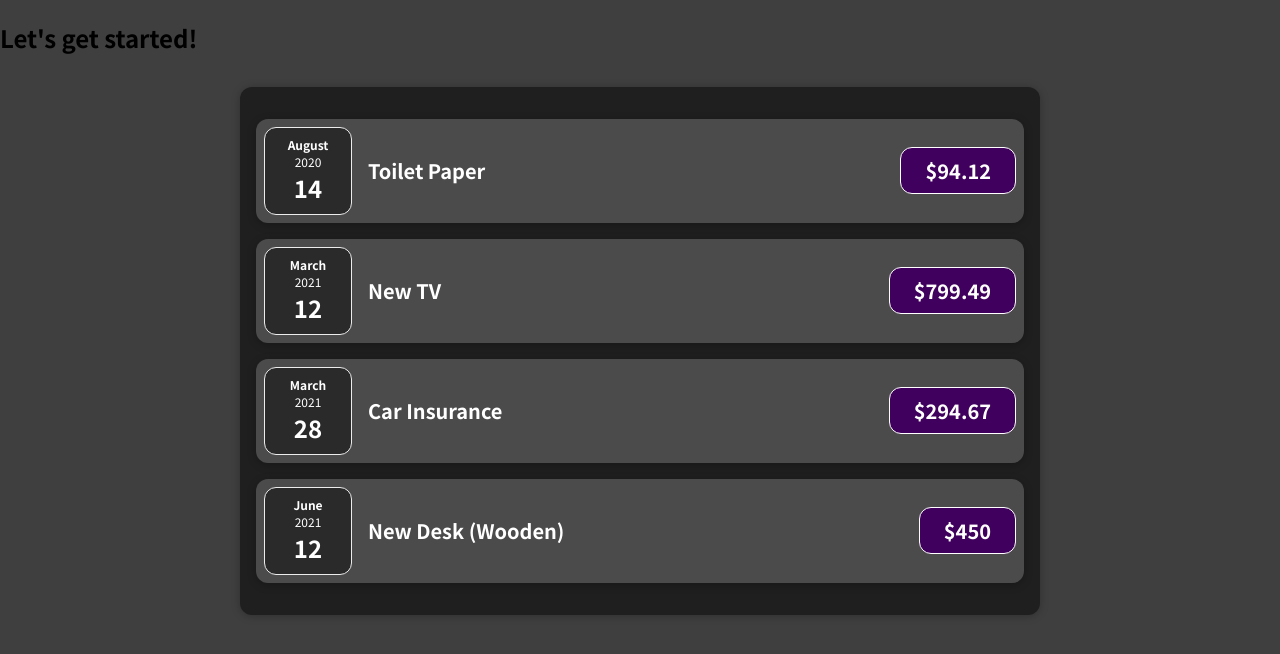
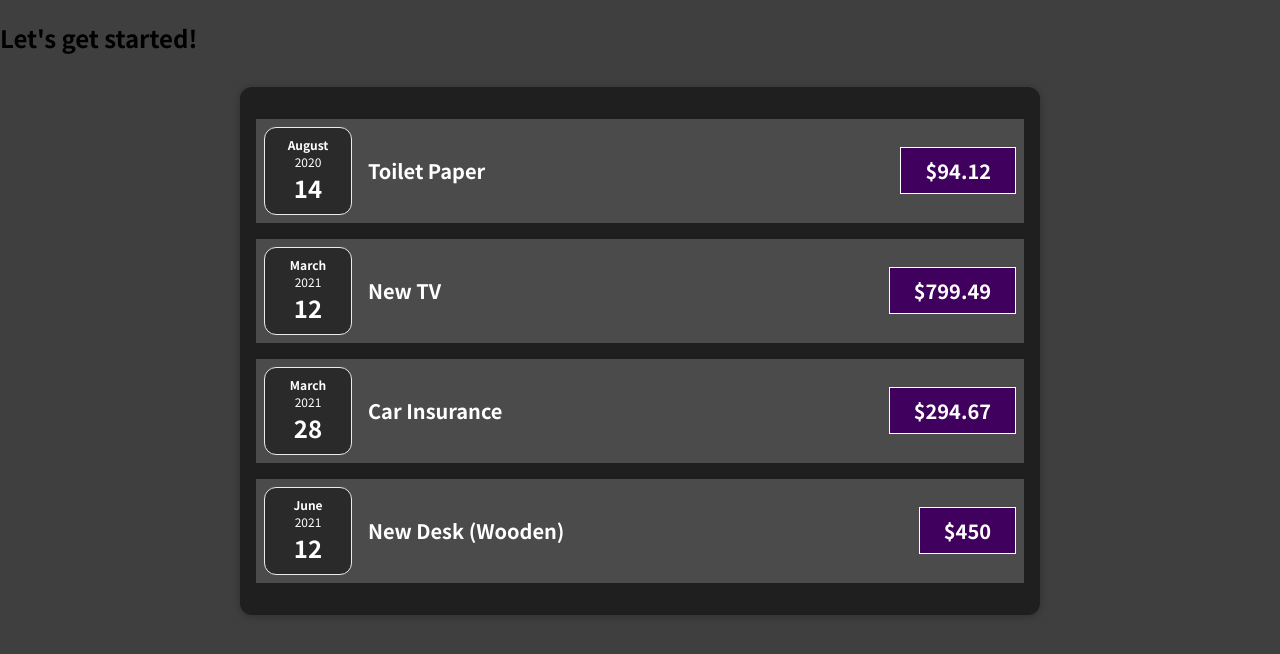
Before and after one commit to aceofbassgreg/udemy-react-complete-guide, a React (Create React App) app: page / in a window 1280 px wide. Shown: the top 654 px of the page. Built offline with nearby package versions, Linux system fonts and the light colour scheme.

Commit message:
DRY components by making parent componet which is wrapper for adding shared css styling

```diff
--- /dev/null
+++ b/src/components/Card.css
@@ -0,0 +1,4 @@
+.card {
+  border-radius: 12px;
+  box-shadow: 0 1px 8px []rgba(0,0,0.25);
+}
--- /dev/null
+++ b/src/components/Card.js
@@ -0,0 +1,6 @@
+function Card(props) {
+  const classes = 'card ' + props.className;
+  return <div className={ classes }>{ props.children }</div>
+}
+
+export default Card;
--- a/src/components/ExpenseItem.css
+++ b/src/components/ExpenseItem.css
@@ -2,10 +2,8 @@
   display: flex;
   justify-content: space-between;
   align-items: center;
-  box-shadow: 0 2px 8px rgba(0, 0, 0, 0.25);
   padding: 0.5rem;
   margin: 1rem 0;
-  border-radius: 12px;
   background-color: #4b4b4b;
 }
 
@@ -34,7 +32,6 @@
   background-color: #40005d;
   border: 1px solid white;
   padding: 0.5rem;
-  border-radius: 12px;
 }
 
 @media (min-width: 580px) {
--- a/src/components/ExpenseItem.js
+++ b/src/components/ExpenseItem.js
@@ -1,15 +1,16 @@
+import Card from './Card';
 import ExpenseDate from './ExpenseDate';
 import './ExpenseItem.css';
 
 function ExpenseItem(props) {
   return (
-    <div className="expense-item">
+    <Card className="expense-item">
       <ExpenseDate date={props.date} />
       <div className="expense-item__description">
         <h2>{props.title}</h2>
         <div className="expense-item__price">${props.amount}</div>
       </div>
-    </div>
+    </Card>
   );
 }
 
--- a/src/components/Expenses.js
+++ b/src/components/Expenses.js
@@ -1,10 +1,11 @@
+import Card from './Card';
 import ExpenseItem from './ExpenseItem';
 import './Expenses.css';
 
 function Expenses(props) {
 
   return (
-    <div className="expenses">
+    <Card className="expenses">
     {
       props.expenses.map(expenseItem => {
         return(
@@ -14,7 +15,7 @@
         )
     })
     }
-    </div>
+    </Card>
   )
 }
 
```
